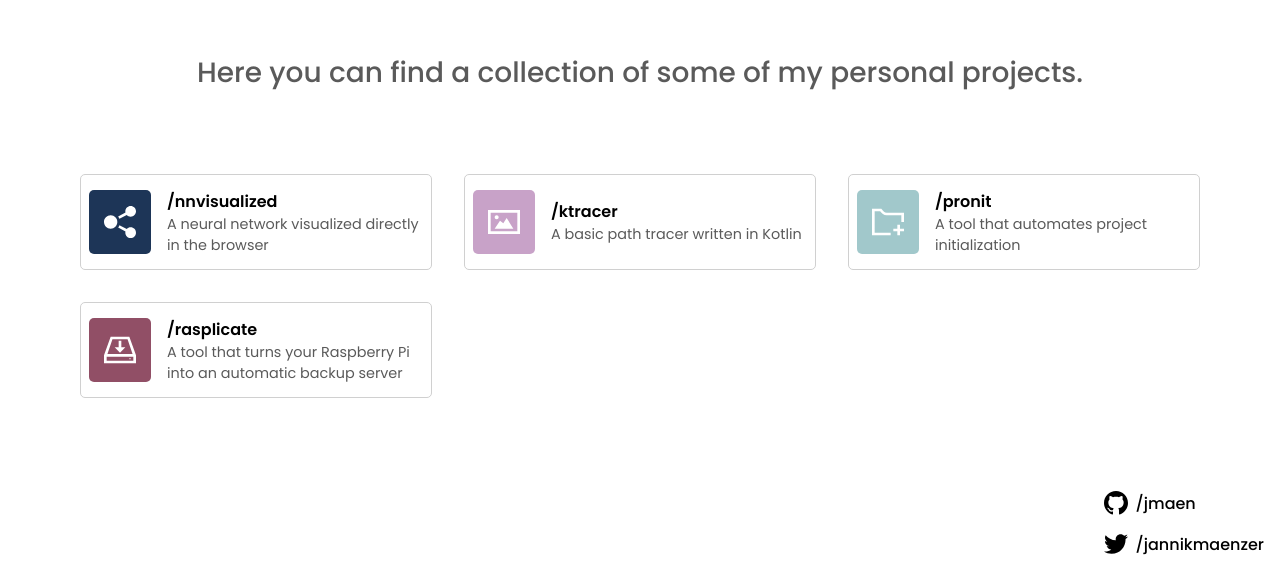
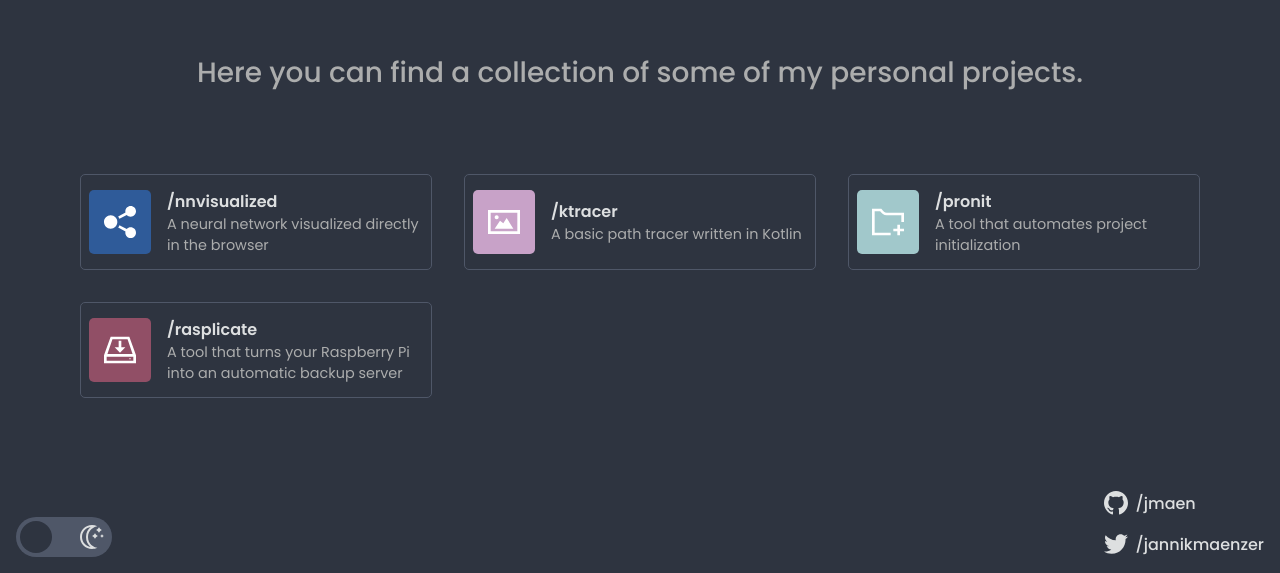
Before and after one commit to jmaen/jmaen.github.io, a Svelte app: page / in a window 1280 px wide. Shown: the part 227-800 px from the top of the page. Built offline with nearby package versions, Linux system fonts and the light colour scheme.

Commit message:
Add dark mode, change color themes

```diff
--- a/src/App.svelte
+++ b/src/App.svelte
@@ -1,6 +1,7 @@
 <script>
   import projects from './assets/projects.json'
   import Project from './lib/Project.svelte'
+  import ThemeSwitch from './lib/ThemeSwitch.svelte'
 </script>
 
 <main>
@@ -17,6 +18,9 @@
       </div>
     </div>
   </div>
+  <div class="theme-switch">
+    <ThemeSwitch/>
+  </div>
   <div class="socials">
     <div>
       <svg xmlns="http://www.w3.org/2000/svg" viewBox="0 0 24 24"><path d="M12 0c-6.626 0-12 5.373-12 12 0 5.302 3.438 9.8 8.207 11.387.599.111.793-.261.793-.577v-2.234c-3.338.726-4.033-1.416-4.033-1.416-.546-1.387-1.333-1.756-1.333-1.756-1.089-.745.083-.729.083-.729 1.205.084 1.839 1.237 1.839 1.237 1.07 1.834 2.807 1.304 3.492.997.107-.775.418-1.305.762-1.604-2.665-.305-5.467-1.334-5.467-5.931 0-1.311.469-2.381 1.236-3.221-.124-.303-.535-1.524.117-3.176 0 0 1.008-.322 3.301 1.23.957-.266 1.983-.399 3.003-.404 1.02.005 2.047.138 3.006.404 2.291-1.552 3.297-1.23 3.297-1.23.653 1.653.242 2.874.118 3.176.77.84 1.235 1.911 1.235 3.221 0 4.609-2.807 5.624-5.479 5.921.43.372.823 1.102.823 2.222v3.293c0 .319.192.694.801.576 4.765-1.589 8.199-6.086 8.199-11.386 0-6.627-5.373-12-12-12z"/></svg>
@@ -30,6 +34,20 @@
 </main>
 
 <style>
+  :global(body) {
+    --background: #2E3440;
+    --primary: #DDDFE0;
+    --secondary: #ACADAD;
+    --border: #4F5768;
+  }
+
+  :global(body.light) {
+    --background: #E8EBEE;
+    --primary: #2E3440;
+    --secondary: #6C7281;
+    --border: #C2C8D1;
+  }
+
   main {
     display: flex;
     justify-content: center;
@@ -150,6 +168,16 @@
     }
   }
 
+  /* Theme switch */
+
+  .theme-switch {
+    position: fixed;
+    left: 0;
+    bottom: 0;
+    z-index: 1;
+    margin: 1rem;
+  }
+
   /* Socials */
 
   .socials {
--- a/src/app.css
+++ b/src/app.css
@@ -1,10 +1,3 @@
-:root {
-  --background: #FFFFFF;
-  --primary: #000000;
-  --secondary: #5A5A5A;
-  --gray: #D0D0D0;
-}
-
 *,
 *::before,
 *::after {
--- a/src/assets/projects.json
+++ b/src/assets/projects.json
@@ -2,7 +2,7 @@
     {
         "name": "nnvisualized",
         "description": "A neural network visualized directly in the browser",
-        "theme": "#1D3557"
+        "theme": "#2f5b99"
     },
     {
         "name": "ktracer",
--- a/src/lib/Project.svelte
+++ b/src/lib/Project.svelte
@@ -31,7 +31,7 @@
         width: 22rem;
         height: 6rem;
         padding: 0.5rem;
-        border: 1px solid var(--gray);
+        border: 1px solid var(--border);
         border-radius: 5px;
         background-color: transparent;
         text-align: left;
--- /dev/null
+++ b/src/lib/ThemeSwitch.svelte
@@ -0,0 +1,84 @@
+<script>
+    function toggle() {
+        window.document.body.classList.toggle('light')
+    }
+</script>
+
+<input type="checkbox" id="switch" on:click={toggle}/>
+<label for="switch">
+    <!-- <svg class="light" xmlns="http://www.w3.org/2000/svg" viewBox="0 0 24 24"><path d="M4.069 13h-4.069v-2h4.069c-.041.328-.069.661-.069 1s.028.672.069 1zm3.034-7.312l-2.881-2.881-1.414 1.414 2.881 2.881c.411-.529.885-1.003 1.414-1.414zm11.209 1.414l2.881-2.881-1.414-1.414-2.881 2.881c.528.411 1.002.886 1.414 1.414zm-6.312-3.102c.339 0 .672.028 1 .069v-4.069h-2v4.069c.328-.041.661-.069 1-.069zm0 16c-.339 0-.672-.028-1-.069v4.069h2v-4.069c-.328.041-.661.069-1 .069zm7.931-9c.041.328.069.661.069 1s-.028.672-.069 1h4.069v-2h-4.069zm-3.033 7.312l2.88 2.88 1.415-1.414-2.88-2.88c-.412.528-.886 1.002-1.415 1.414zm-11.21-1.415l-2.88 2.88 1.414 1.414 2.88-2.88c-.528-.411-1.003-.885-1.414-1.414zm6.312-10.897c-3.314 0-6 2.686-6 6s2.686 6 6 6 6-2.686 6-6-2.686-6-6-6z"/></svg> -->
+    <svg class="light" xmlns="http://www.w3.org/2000/svg" viewBox="0 0 24 24"><path d="M4.069 13h-4.069v-2h4.069c-.041.328-.069.661-.069 1s.028.672.069 1zm3.034-7.312l-2.881-2.881-1.414 1.414 2.881 2.881c.411-.529.885-1.003 1.414-1.414zm11.209 1.414l2.881-2.881-1.414-1.414-2.881 2.881c.528.411 1.002.886 1.414 1.414zm-6.312-3.102c.339 0 .672.028 1 .069v-4.069h-2v4.069c.328-.041.661-.069 1-.069zm0 16c-.339 0-.672-.028-1-.069v4.069h2v-4.069c-.328.041-.661.069-1 .069zm7.931-9c.041.328.069.661.069 1s-.028.672-.069 1h4.069v-2h-4.069zm-3.033 7.312l2.88 2.88 1.415-1.414-2.88-2.88c-.412.528-.886 1.002-1.415 1.414zm-11.21-1.415l-2.88 2.88 1.414 1.414 2.88-2.88c-.528-.411-1.003-.885-1.414-1.414zm2.312-4.897c0 2.206 1.794 4 4 4s4-1.794 4-4-1.794-4-4-4-4 1.794-4 4zm10 0c0 3.314-2.686 6-6 6s-6-2.686-6-6 2.686-6 6-6 6 2.686 6 6z"/></svg>
+    <!-- <svg class="dark" xmlns="http://www.w3.org/2000/svg" viewBox="0 0 24 24"><path d="M12 10.999c1.437.438 2.562 1.564 2.999 3.001.44-1.437 1.565-2.562 3.001-3-1.436-.439-2.561-1.563-3.001-3-.437 1.436-1.562 2.561-2.999 2.999zm8.001.001c.958.293 1.707 1.042 2 2.001.291-.959 1.042-1.709 1.999-2.001-.957-.292-1.707-1.042-2-2-.293.958-1.042 1.708-1.999 2zm-1-9c-.437 1.437-1.563 2.562-2.998 3.001 1.438.44 2.561 1.564 3.001 3.002.437-1.438 1.563-2.563 2.996-3.002-1.433-.437-2.559-1.564-2.999-3.001zm-7.001 22c-6.617 0-12-5.383-12-12s5.383-12 12-12c1.894 0 3.63.497 5.37 1.179-2.948.504-9.37 3.266-9.37 10.821 0 7.454 5.917 10.208 9.37 10.821-1.5.846-3.476 1.179-5.37 1.179z"/></svg> -->
+    <svg class="dark" xmlns="http://www.w3.org/2000/svg" viewBox="0 0 24 24"><path d="M10.719 2.082c-2.572 2.028-4.719 5.212-4.719 9.918 0 4.569 1.938 7.798 4.548 9.895-4.829-.705-8.548-4.874-8.548-9.895 0-5.08 3.808-9.288 8.719-9.918zm1.281-2.082c-6.617 0-12 5.383-12 12s5.383 12 12 12c1.894 0 3.87-.333 5.37-1.179-3.453-.613-9.37-3.367-9.37-10.821 0-7.555 6.422-10.317 9.37-10.821-1.74-.682-3.476-1.179-5.37-1.179zm0 10.999c1.437.438 2.562 1.564 2.999 3.001.44-1.437 1.565-2.562 3.001-3-1.436-.439-2.561-1.563-3.001-3-.437 1.436-1.562 2.561-2.999 2.999zm8.001.001c.958.293 1.707 1.042 2 2.001.291-.959 1.042-1.709 1.999-2.001-.957-.292-1.707-1.042-2-2-.293.958-1.042 1.708-1.999 2zm-1-9c-.437 1.437-1.563 2.562-2.998 3.001 1.438.44 2.561 1.564 3.001 3.002.437-1.438 1.563-2.563 2.996-3.002-1.433-.437-2.559-1.564-2.999-3.001z"/></svg>
+</label>
+
+<style>
+    /* Switch */
+
+    input {
+        height: 0;
+        width: 0;
+        opacity: 0;
+    }
+
+    label {
+        position: relative;
+        display: block;
+        width: 6rem;
+        height: 2.5rem;
+        border-radius: 2.5rem;
+        background-color: var(--border);
+        cursor: pointer;
+    }
+
+    label:after {
+        position: absolute;
+        top: 0.25rem;
+        left: 0.25rem;
+        width: 2rem;
+        height: 2rem;
+        border-radius: 2rem;
+        background-color: var(--background);
+        content: "";
+        transition: all 0.3s, background-color 0s;
+    }
+
+    input:checked + label:after {
+        left: 5.75rem;
+        transform: translateX(-100%);
+    }
+
+    /* Icons */
+
+    svg {
+        position: absolute;
+        width: 1.5rem;
+        height: 1.5rem;
+        fill: var(--primary);
+        z-index: 1;
+    }
+
+    .light {
+        top: 0.5rem;
+        left: 0.5rem;
+        opacity: 0;
+        transition: 0s;
+    }
+
+    input:checked + label .light {
+        opacity: 1;
+        transition: 0.3s;
+    }
+
+    .dark {
+        top: 0.5rem;
+        right: 0.5rem;
+        opacity: 1;
+        transition: 0.3s;
+    }
+
+    input:checked + label .dark {
+        opacity: 0;
+        transition: 0s;
+    }
+</style>
```
Also changed, not shown: src/assets/colors.txt, 5 other files (tests, documents, lock files or other folders).
